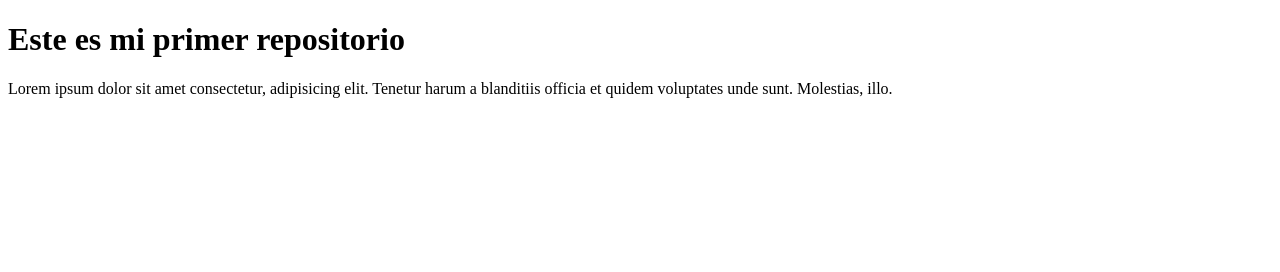
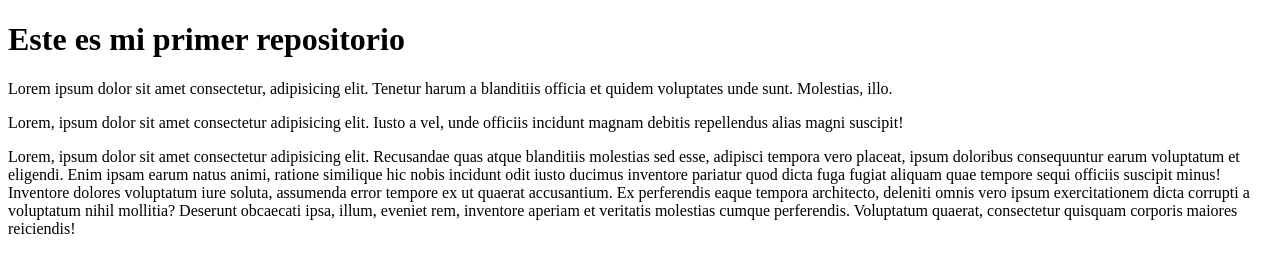
Before and after one commit to anaya46/miPrimerRepositorio, a plain HTML site: page index.html in a window 1280 px wide. Drawn offline with Linux system fonts and the light colour scheme.

```diff
--- a/index.html
+++ b/index.html
@@ -9,5 +9,11 @@
 <body>
     <h1>Este es mi primer repositorio</h1>
     <p>Lorem ipsum dolor sit amet consectetur, adipisicing elit. Tenetur harum a blanditiis officia et quidem voluptates unde sunt. Molestias, illo.</p>
+    <section>
+        <p>
+            Lorem, ipsum dolor sit amet consectetur adipisicing elit. Iusto a vel, unde officiis incidunt magnam debitis repellendus alias magni suscipit!
+        </p>
+    </section>
+    <p>Lorem, ipsum dolor sit amet consectetur adipisicing elit. Recusandae quas atque blanditiis molestias sed esse, adipisci tempora vero placeat, ipsum doloribus consequuntur earum voluptatum et eligendi. Enim ipsam earum natus animi, ratione similique hic nobis incidunt odit iusto ducimus inventore pariatur quod dicta fuga fugiat aliquam quae tempore sequi officiis suscipit minus! Inventore dolores voluptatum iure soluta, assumenda error tempore ex ut quaerat accusantium. Ex perferendis eaque tempora architecto, deleniti omnis vero ipsum exercitationem dicta corrupti a voluptatum nihil mollitia? Deserunt obcaecati ipsa, illum, eveniet rem, inventore aperiam et veritatis molestias cumque perferendis. Voluptatum quaerat, consectetur quisquam corporis maiores reiciendis!</p>
 </body>
 </html>
```
Also changed, not shown: assets/styles.css (added).
